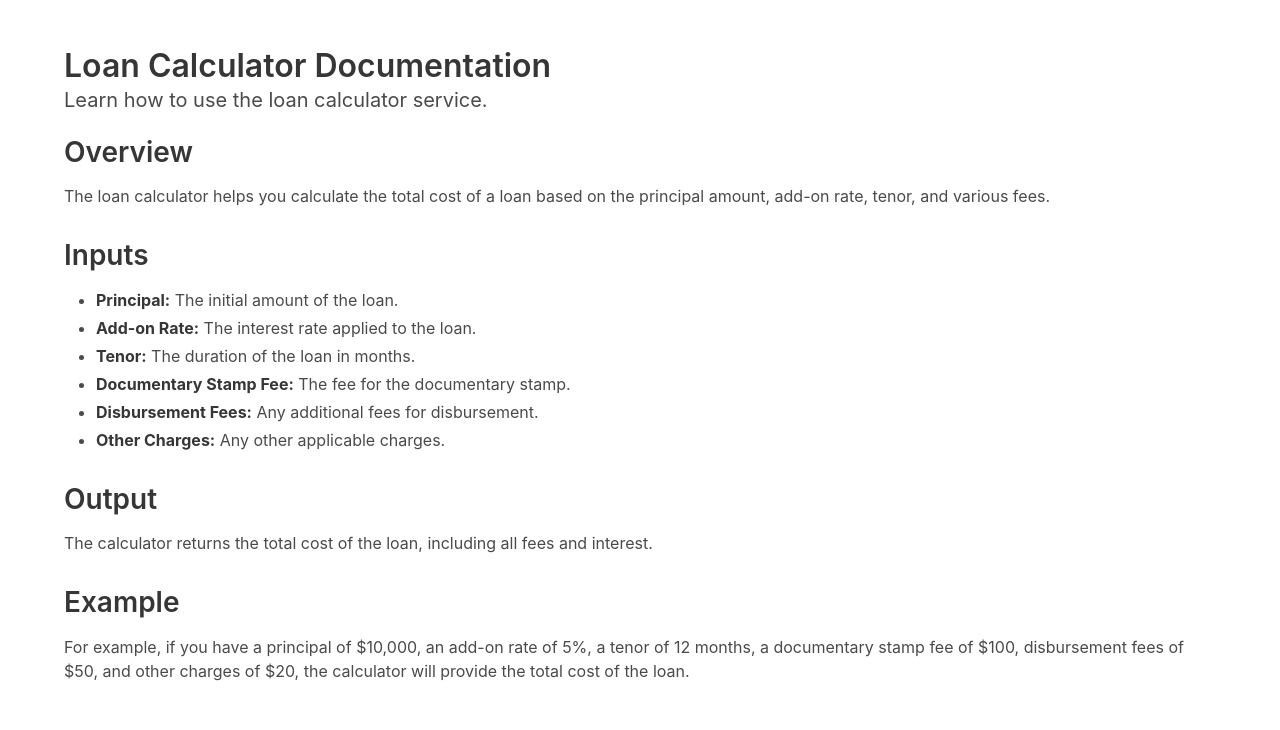
After one commit to jared201/loan_calculator, a FastAPI app: template templates/documentation.html in a window 1280 px wide. The commit adds this page. Shown: the top 730 px of the page. Run offline with FastAPI, Linux system fonts and the light colour scheme; the template is opened without the code that fills it, so the values that code supplies are empty.

Commit message:
added documentation content

```diff
--- a/server/main.py
+++ b/server/main.py
@@ -29,3 +29,7 @@ async def calculate_loan(
     result = loan_calculator(principal, add_on_rate, tenor, documentary_stamp_fee, disbursement_fees, other_charges)
     result = json.loads(result)  # Convert JSON string to dictionary
     return templates.TemplateResponse("index.html", {"request": request, "show_loan_application": False, "show_loan_result": True, "result": result})
+
+@app.get("/documentation", response_class=HTMLResponse)
+async def documentation(request: Request):
+    return templates.TemplateResponse("index.html", {"request": request, "show_documentation": True})
--- /dev/null
+++ b/templates/documentation.html
@@ -0,0 +1,37 @@
+<!DOCTYPE html>
+<html lang="en">
+<head>
+    <meta charset="UTF-8">
+    <meta name="viewport" content="width=device-width, initial-scale=1.0">
+    <title>Loan Calculator Documentation</title>
+    <link rel="stylesheet" href="https://cdn.jsdelivr.net/npm/bulma@0.9.3/css/bulma.min.css">
+</head>
+<body>
+    <section class="section">
+        <div class="container">
+            <h1 class="title">Loan Calculator Documentation</h1>
+            <p class="subtitle">Learn how to use the loan calculator service.</p>
+            <div class="content">
+                <h2>Overview</h2>
+                <p>The loan calculator helps you calculate the total cost of a loan based on the principal amount, add-on rate, tenor, and various fees.</p>
+
+                <h2>Inputs</h2>
+                <ul>
+                    <li><strong>Principal:</strong> The initial amount of the loan.</li>
+                    <li><strong>Add-on Rate:</strong> The interest rate applied to the loan.</li>
+                    <li><strong>Tenor:</strong> The duration of the loan in months.</li>
+                    <li><strong>Documentary Stamp Fee:</strong> The fee for the documentary stamp.</li>
+                    <li><strong>Disbursement Fees:</strong> Any additional fees for disbursement.</li>
+                    <li><strong>Other Charges:</strong> Any other applicable charges.</li>
+                </ul>
+
+                <h2>Output</h2>
+                <p>The calculator returns the total cost of the loan, including all fees and interest.</p>
+
+                <h2>Example</h2>
+                <p>For example, if you have a principal of $10,000, an add-on rate of 5%, a tenor of 12 months, a documentary stamp fee of $100, disbursement fees of $50, and other charges of $20, the calculator will provide the total cost of the loan.</p>
+            </div>
+        </div>
+    </section>
+</body>
+</html>
--- a/templates/header.html
+++ b/templates/header.html
@@ -13,7 +13,7 @@
       <a class="navbar-item" href="/">
         Home
       </a>
-      <a class="navbar-item">
+      <a class="navbar-item" href="/documentation">
         Documentation
       </a>
       <div class="navbar-item has-dropdown is-hoverable">
--- a/templates/index.html
+++ b/templates/index.html
@@ -42,6 +42,8 @@
                 {% include 'loan-application.html' %}
             {% elif show_loan_result %}
                 {% include 'loan-result.html' %}
+            {% elif show_documentation %}
+                {% include 'documentation.html' %}
             {% else %}
                 {% include 'get-started.html' %}
             {% endif %}
```
